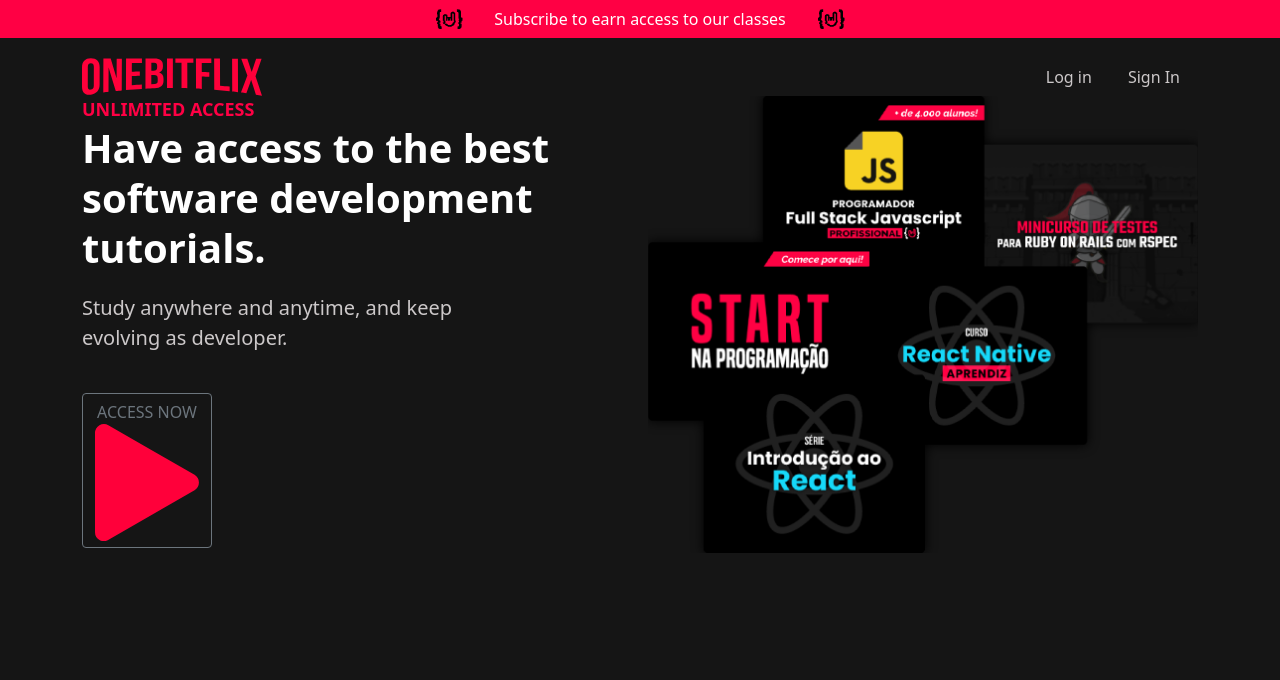
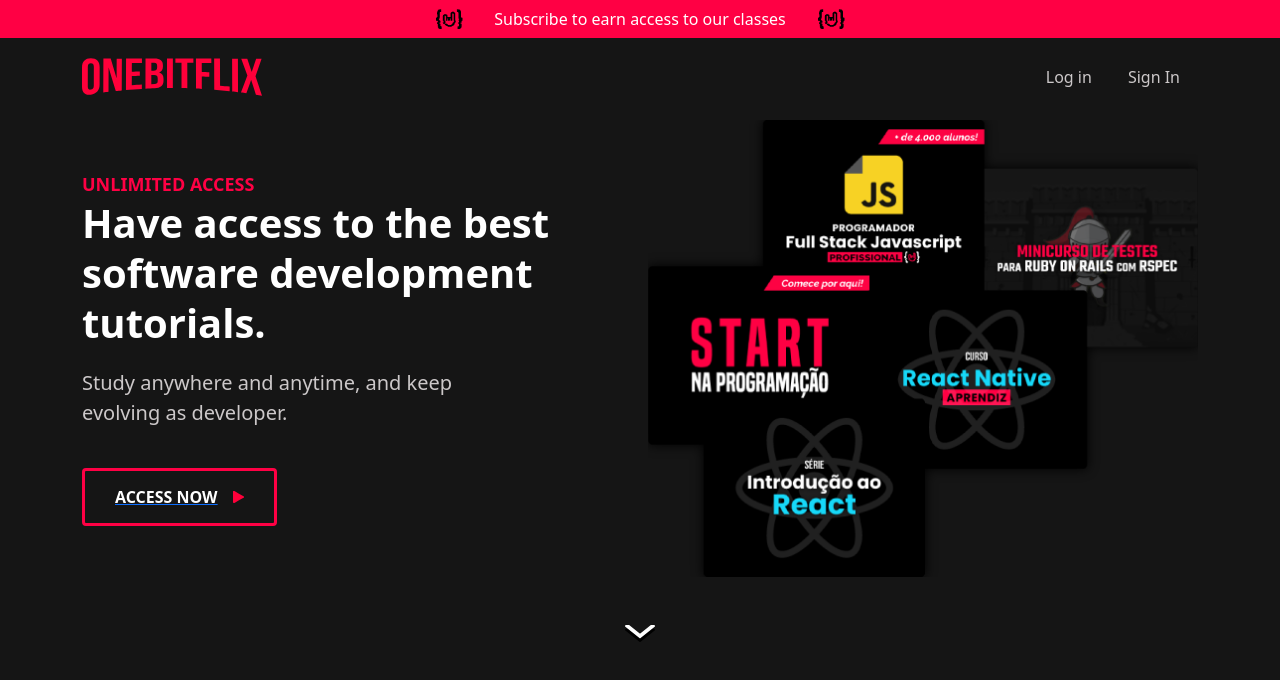
Before and after one commit to AkiraMatthew/FRONTEND_virtual-classes-app, a Next.js app: page / in a window 1280 px wide. Shown: the top 680 px of the page. Built offline with nearby package versions, Linux system fonts and the light colour scheme.

Commit message:
section update

```diff
--- a/src/components/homeNoAuth/presentationSection/index.tsx
+++ b/src/components/homeNoAuth/presentationSection/index.tsx
@@ -5,9 +5,9 @@
 const PresentationSection = function () {
     return (
         <>
-            <Container>
+            <Container className="py-4">
                 <Row>
-                    <Col md>
+                    <Col md className="d-flex flex-column justify-content-center">
                         <p className={styles.subTitle}>UNLIMITED ACCESS</p>
                         <p className={styles.title}>
                             Have access to the best <br /> software development tutorials.
@@ -26,6 +26,11 @@
                         <img src="/imgs/homeNoAuth/imgPresentation.png" alt="imgIndex" className={styles.imgPresentation} />
                     </Col>
                 </Row>
+                <Row>
+                    <Col className="d-flex justify-content-center pt-5">
+                        <img src="/imgs/homeNoAuth/iconArrowDown.svg" alt="arrowDown" className={styles.arrowDown} />
+                    </Col>
+                </Row>
             </Container>
         </>
     );
--- a/src/components/homeNoAuth/presentationSection/styles.module.scss
+++ b/src/components/homeNoAuth/presentationSection/styles.module.scss
@@ -1,20 +1,44 @@
 @import '../../../../styles/colors.module.scss';
 
-.imgPresentation{
+.imgPresentation {
     width: 550px;
 }
-.subTitle{
+.subTitle {
     font-size: 18px;
     font-weight: bold;
     color: $lightRed;
 }
-.title{
+.title {
     font-size: 40px;
     font-weight: bold;
     line-height: 50px;
 }
-.description{
+.description {
     font-size: 20px;
     color: $lightGray;
     margin: 20px 0px 40px 0px;
 }
+.btnCta {
+    font-weight: bold;
+    color: white;
+
+    display: flex;
+    align-items: center;
+    gap: 15px;
+
+    padding: 14px 30px;
+    border: 5px solid $lightRed;
+    border-width: 3px;
+
+    .btnImg {
+        width: 11px;
+    }
+    &:hover {
+        border-color: $darkRed;
+        color: $lightGray;
+        background-color: transparent;
+    }
+}
+.arrowDown {
+    width: 30px;
+}
```
